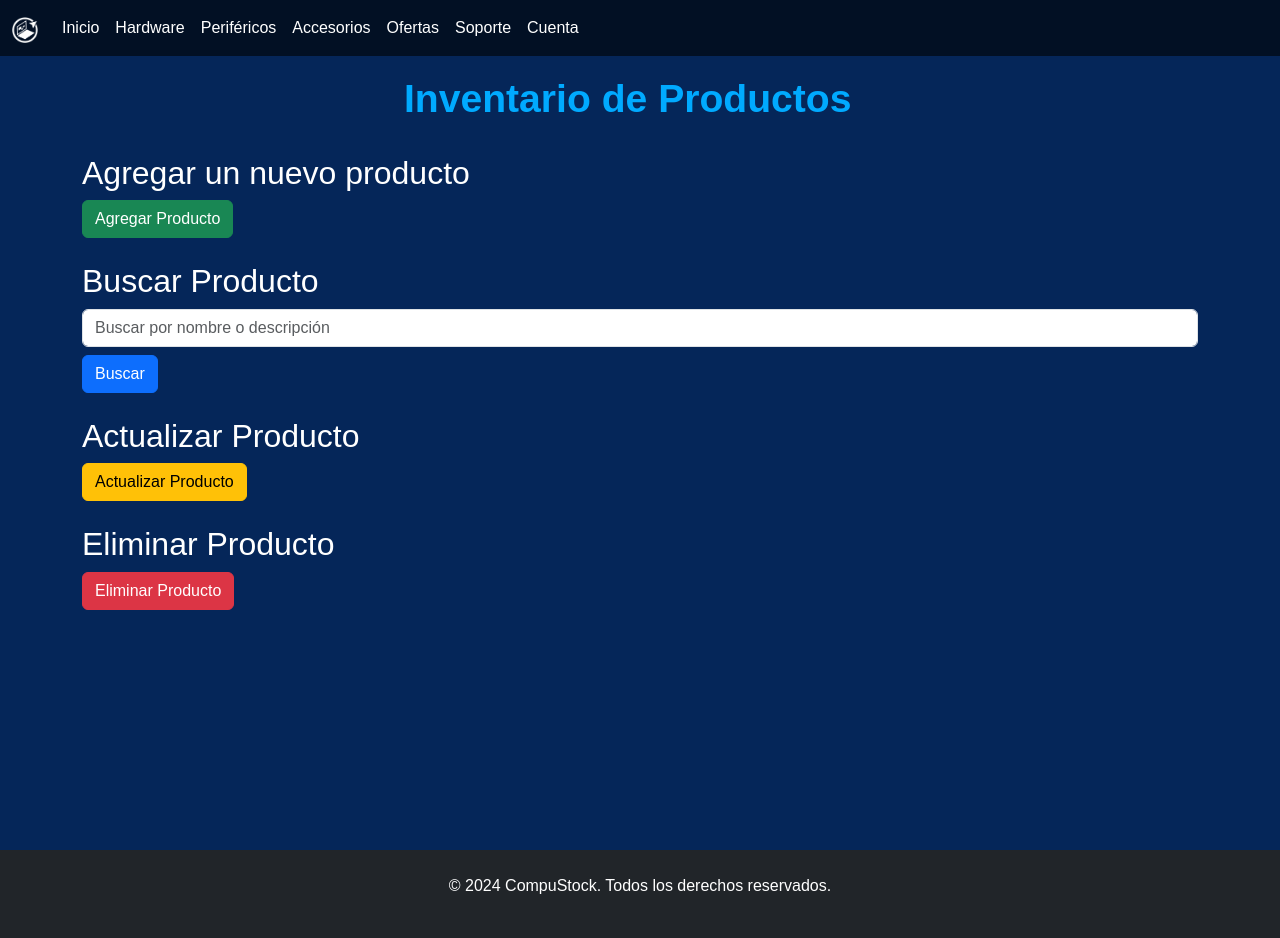
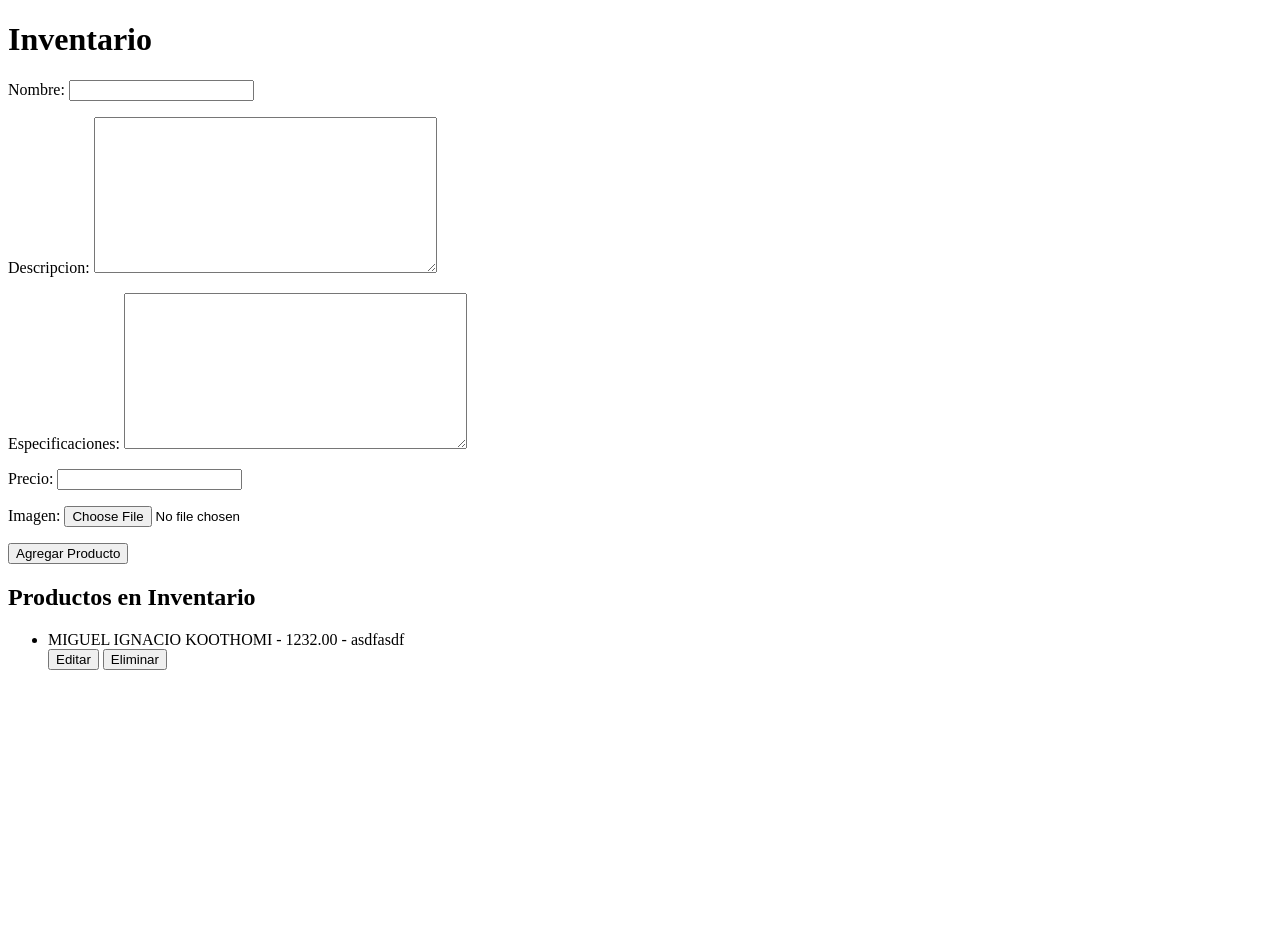
Before and after one commit to garbbagee/CompuStock, a Django app: page /inventario/ in a window 1280 px wide. After the commit the page ends 670 px from the top, so only its background shows below. Run offline with Django 5.2, Linux system fonts and the light colour scheme; data comes from the database, SQL or seed files in the repository; both versions use the stored data as it was after the commit.

Commit message:
backend inventario productos

```diff
--- a/CompuStockApp/models.py
+++ b/CompuStockApp/models.py
@@ -15,13 +15,13 @@
         return self.username
 
 
-#Modelo Productos
+
 class Producto(models.Model):
     nombre = models.CharField(max_length=255)
     descripcion = models.TextField()
     especificaciones = models.TextField()
     precio = models.DecimalField(max_digits=10, decimal_places=2)
-    imagen = models.ImageField(upload_to='productos/')
+    imagen = models.ImageField(upload_to='productos/', blank=True, null=True)  # Si usas imágenes
 
     def __str__(self):
         return self.nombre
--- a/CompuStockApp/templates/html/inventario.html
+++ b/CompuStockApp/templates/html/inventario.html
@@ -1,95 +1,52 @@
 <!DOCTYPE html>
-<html lang="es">
+<html lang="en">
 <head>
     <meta charset="UTF-8">
     <meta name="viewport" content="width=device-width, initial-scale=1.0">
-    <title>Inventario - CompuStock</title>
-    {% load static %}
-    <link href="https://cdn.jsdelivr.net/npm/bootstrap@5.3.3/dist/css/bootstrap.min.css" rel="stylesheet" integrity="sha384-QWTKZyjpPEjISv5WaRU9OFeRpok6YctnYmDr5pNlyT2bRjXh0JMhjY6hW+ALEwIH" crossorigin="anonymous">
-    <link href="https://cdn.jsdelivr.net/npm/bootstrap-icons/font/bootstrap-icons.css" rel="stylesheet">
-    <link rel="stylesheet" href="{% static 'css/estilo.css' %}">
+    <title>Inventario</title>
 </head>
 <body>
-    <!-- Navbar -->
-    <nav class="navbar navbar-expand-lg bg-body-tertiary">
-        <div class="container-fluid">
-            <a class="navbar-brand" href="{% url 'index' %}">
-                <img src="{% static 'img/logo2.png' %}" alt="Logo" class="navbar-logo">
-            </a>
-            <div class="collapse navbar-collapse" id="navbarSupportedContent">
-                <ul class="navbar-nav me-auto mb-2 mb-lg-0">
-                    <li class="nav-item">
-                        <a class="nav-link active" href="{% url 'index' %}">Inicio</a>
-                    </li>
-                    <li class="nav-item">
-                        <a class="nav-link" href="{% url 'hardware' %}">Hardware</a>
-                    </li>
-                    <li class="nav-item">
-                        <a class="nav-link" href="{% url 'perifericos' %}">Periféricos</a>
-                    </li>
-                    <li class="nav-item">
-                        <a class="nav-link" href="{% url 'accesorios' %}">Accesorios</a>
-                    </li>
-                    <li class="nav-item">
-                        <a class="nav-link" href="{% url 'ofertas' %}">Ofertas</a>
-                    </li>
-                    <li class="nav-item">
-                        <a class="nav-link" href="{% url 'soporte' %}">Soporte</a>
-                    </li>
-                    <li class="nav-item">
-                        <a class="nav-link" href="{% url 'login' %}">Cuenta</a>
-                    </li>
-                </ul>
-            </div>
-        </div>
-    </nav>
 
-    <div class="titulo">
-        <h1>Inventario de Productos</h1>
-    </div>
+<h1>Inventario</h1>
 
-    <!-- Formulario de Inventario -->
-    <div class="container my-4">
-        <h2>Agregar un nuevo producto</h2>
-        <form method="post" enctype="multipart/form-data">
-            {% csrf_token %}
-            {{ form.as_p }}
-            <button type="submit" class="btn btn-success">Agregar Producto</button>
-        </form>
-    </div>
+{% if messages %}
+  <ul>
+    {% for message in messages %}
+      <li>{{ message }}</li>
+    {% endfor %}
+  </ul>
+{% endif %}
 
-    <div class="container my-4">
-        <h2>Buscar Producto</h2>
-        <form method="get">
-            <input type="text" name="search" placeholder="Buscar por nombre o descripción" class="form-control mb-2">
-            <button type="submit" class="btn btn-primary">Buscar</button>
-        </form>
-    </div>
+<!-- Formulario para crear o editar un producto -->
+<form method="POST" enctype="multipart/form-data">
+    {% csrf_token %}
+    {{ create_form.as_p }}
 
-    <div class="container my-4">
-        <h2>Actualizar Producto</h2>
-        <form method="post" enctype="multipart/form-data">
-            {% csrf_token %}
-            <!-- Formulario para editar producto aquí -->
-            <button type="submit" class="btn btn-warning">Actualizar Producto</button>
-        </form>
-    </div>
+    {% if create_form.instance.pk %}
+        <!-- Si el formulario tiene un 'pk' (es decir, estamos editando un producto) -->
+        <input type="hidden" name="producto_id" value="{{ create_form.instance.pk }}">
+        <button type="submit" name="edit">Editar Producto</button>
+    {% else %}
+        <button type="submit" name="create">Agregar Producto</button>
+    {% endif %}
+</form>
 
-    <div class="container my-4">
-        <h2>Eliminar Producto</h2>
-        <form method="post">
-            {% csrf_token %}
-            <!-- Formulario para eliminar producto aquí -->
-            <button type="submit" class="btn btn-danger">Eliminar Producto</button>
-        </form>
-    </div>
-    <br><br><br><br><br><br><br><br><br>
-    <footer class="bg-dark text-white py-4">
-        <div class="container text-center">
-            <p>&copy; 2024 CompuStock. Todos los derechos reservados.</p>
-        </div>
-    </footer>
+<h2>Productos en Inventario</h2>
+<ul>
+    {% for producto in productos %}
+        <li>
+            {{ producto.nombre }} - {{ producto.precio }} - {{ producto.descripcion }}
+            <form method="POST">
+                {% csrf_token %}
+                <input type="hidden" name="producto_id" value="{{ producto.id }}">
+                <button type="submit" name="edit">Editar</button>
+                <button type="submit" name="delete">Eliminar</button>
+            </form>
+        </li>
+    {% empty %}
+        <p>No hay productos en el inventario.</p>
+    {% endfor %}
+</ul>
 
-    <script src="https://cdn.jsdelivr.net/npm/bootstrap@5.3.3/dist/js/bootstrap.bundle.min.js" integrity="sha384-YvpcrYf0tY3lHB60NNkmXc5s9fDVZLESaAA55NDzOxhy9GkcIdslK1eN7N6jIeHz" crossorigin="anonymous"></script>
 </body>
 </html>
--- a/CompuStockApp/views.py
+++ b/CompuStockApp/views.py
@@ -3,7 +3,7 @@
 from .forms import ProductoForm
 from django.contrib import messages
 from django.contrib.auth import login, authenticate
-from .forms import RegistroForm, LoginForm
+from .forms import RegistroForm, LoginForm, ProductoForm
 
 # Vista para la página principal
 def index(request):
@@ -75,41 +75,50 @@
 
 
 def inventario(request):
-    # Mostrar todos los productos
     productos = Producto.objects.all()
 
+    # Si el formulario es para crear un nuevo producto
+    create_form = ProductoForm()
+
+    # Verificamos si hay un producto_id en la solicitud, lo que significa que estamos editando
+    producto = None
+    producto_id = request.POST.get('producto_id')  # Obtenemos el ID del producto
+    if producto_id:
+        producto = get_object_or_404(Producto, pk=producto_id)
+        create_form = ProductoForm(instance=producto)  # Rellenar el formulario con los datos actuales del producto
+
     if request.method == 'POST':
-        # Crear producto (C)
         if 'create' in request.POST:
+            # Crear producto
             form = ProductoForm(request.POST, request.FILES)
             if form.is_valid():
                 form.save()
                 messages.success(request, "Producto creado exitosamente.")
                 return redirect('inventario')
+            else:
+                messages.error(request, "Error al crear el producto. Revisa los datos.")
+                print(form.errors)
 
-        # Editar producto (U)
         elif 'edit' in request.POST:
-            producto_id = request.POST.get('producto_id')
-            producto = get_object_or_404(Producto, pk=producto_id)
-            form = ProductoForm(request.POST, request.FILES, instance=producto)
-            if form.is_valid():
-                form.save()
-                messages.success(request, "Producto actualizado exitosamente.")
+            # Editar producto
+            if producto:
+                form = ProductoForm(request.POST, request.FILES, instance=producto)  # Pasamos la instancia para editar
+                if form.is_valid():
+                    form.save()  # Guardamos los cambios en la base de datos
+                    messages.success(request, "Producto actualizado exitosamente.")
+                    return redirect('inventario')
+                else:
+                    messages.error(request, "Error al actualizar el producto.")
+                    print(form.errors)  # Ver los errores en la terminal si el formulario no es válido
+
+        elif 'delete' in request.POST:
+            # Eliminar producto
+            if producto:
+                producto.delete()
+                messages.success(request, "Producto eliminado exitosamente.")
                 return redirect('inventario')
-
-        # Eliminar producto (D)
-        elif 'delete' in request.POST:
-            producto_id = request.POST.get('producto_id')
-            producto = get_object_or_404(Producto, pk=producto_id)
-            producto.delete()
-            messages.success(request, "Producto eliminado exitosamente.")
-            return redirect('inventario')
-
-    else:
-        # Formulario vacío para agregar un nuevo producto
-        create_form = ProductoForm()
 
     return render(request, 'html/inventario.html', {
         'productos': productos,
-        'create_form': create_form,
+        'create_form': create_form,  # Siempre pasa el formulario al contexto
     })
--- a/ProyectoCompuStock/settings.py
+++ b/ProyectoCompuStock/settings.py
@@ -130,3 +130,6 @@
 AUTHENTICATION_BACKENDS = [
     'django.contrib.auth.backends.ModelBackend',  # Este es el backend predeterminado
 ]
+
+MEDIA_URL = '/media/'
+MEDIA_ROOT = os.path.join(BASE_DIR, 'media')
```
Also changed, not shown: CompuStockApp/migrations/0002_alter_producto_imagen.py (added), db.sqlite3, media/productos/Captura_de_pantalla_2024-12-28_183958.png (added), media/productos/Captura_de_pantalla_2024-12-28_183958_D1qgXcd.png (added), media/productos/Captura_de_pantalla_2024-12-28_183958_QtX7V8o.png (added), media/productos/Captura_de_pantalla_2024-12-28_183958_pnoBhRw.png (added), media/productos/Captura_de_pantalla_2024-12-28_183958_pxHnuuz.png (added), media/productos/Captura_de_pantalla_2024-12-28_183958_s4ydmPe.png (added), media/productos/Captura_de_pantalla_2024-12-28_183958_u5lYDz7.png (added), media/productos/logo2.png (added).
